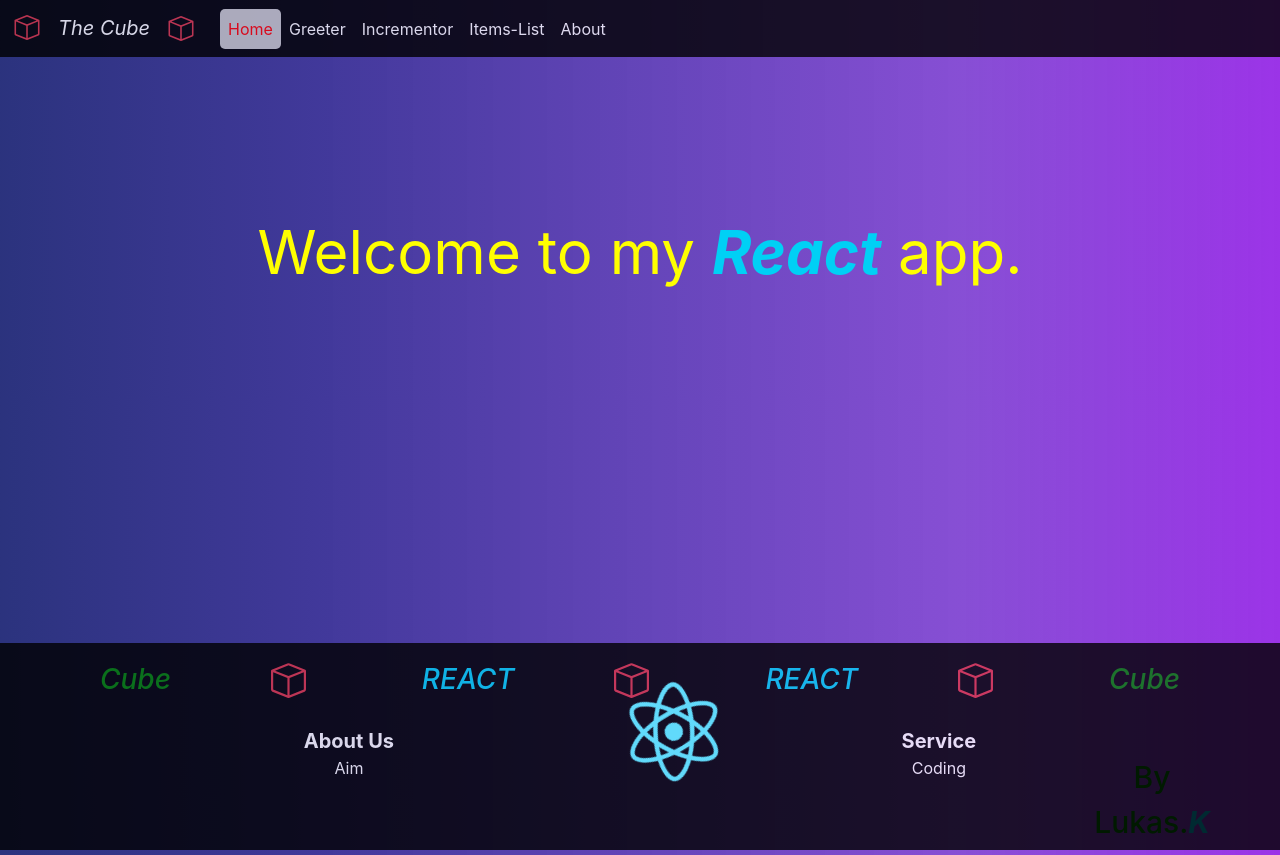
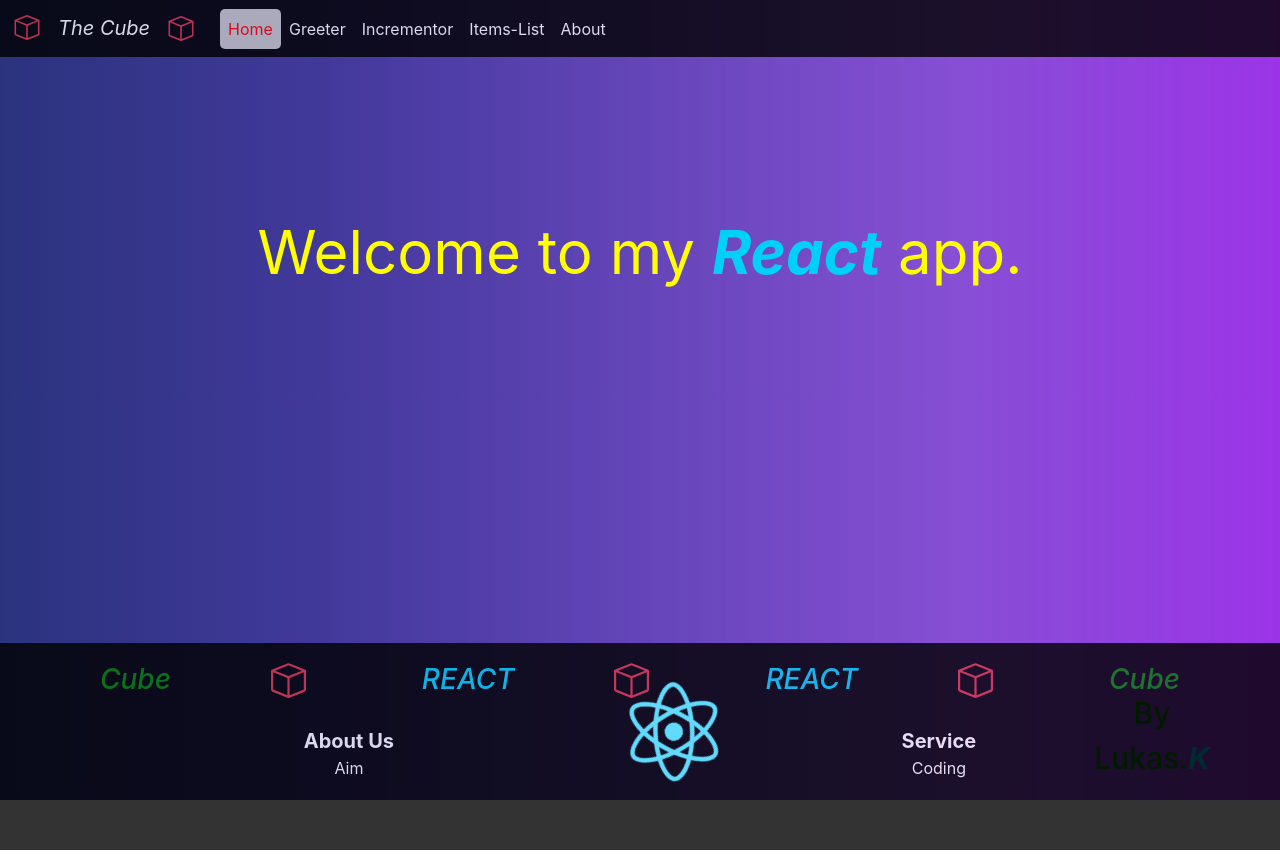
Before and after one commit to LukasC0D/project_react_app, a React (Create React App) app: page /#/ in a window 1280 px wide. After the commit the page ends 800 px from the top, so only its background shows below. Built offline with nearby package versions, Linux system fonts and the light colour scheme.

Commit message:
//css battle commit1///

```diff
--- a/src/Components/Home/Home.css
+++ b/src/Components/Home/Home.css
@@ -10,7 +10,7 @@
 }
 .floatName{
      position: absolute;
-     top: 100%;
+     top: 92%;
      left:90%;
      transform: translate(-50%, -50%);
 }
```
Also changed, not shown: 6 other files (tests, documents, lock files or other folders).
